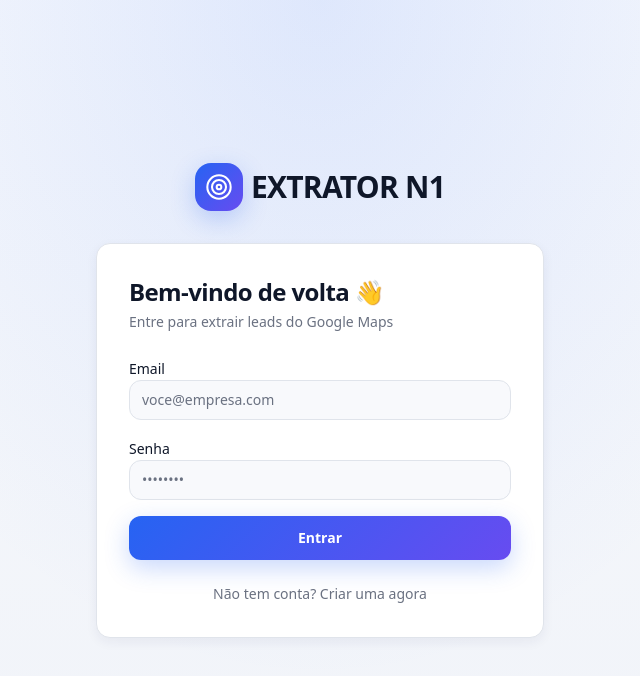
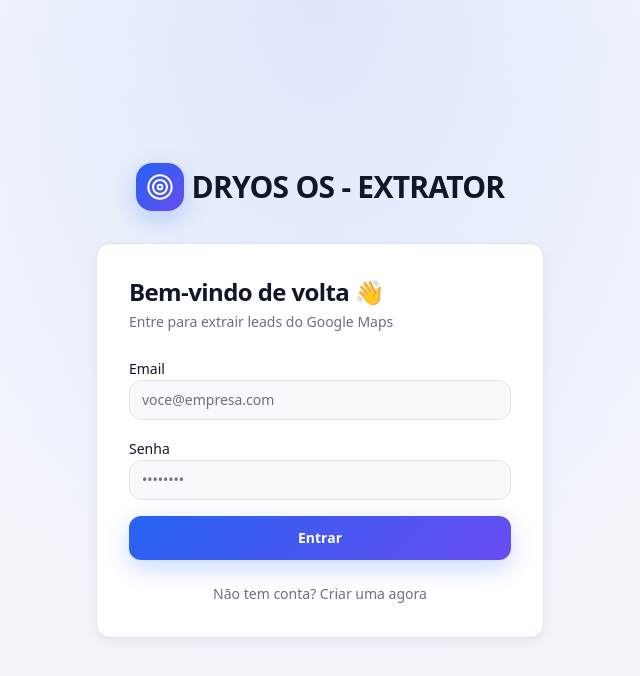
Before and after one commit to DRYOS-Studio/dryos_os_extractor_google, a React (Vite) app: page / in a window 1280 px wide. Shown: the top 676 px of the page, without its empty margins (320-960 px from the left). Built offline with nearby package versions, Linux system fonts and the light colour scheme; no server answers; the HTML template or start-up script is replaced by a standard one.

Commit message:
Rename app from EXTRATOR N1 to DRYOS OS - Extrator
Co-Authored-By: Claude Sonnet 5 <noreply@anthropic.com>

```diff
--- a/index.html
+++ b/index.html
@@ -3,9 +3,9 @@
   <head>
     <meta charset="UTF-8" />
     <meta name="viewport" content="width=device-width, initial-scale=1.0" />
-    <title>EXTRATOR N1 — Extraia leads do Google Maps em segundos</title>
+    <title>DRYOS OS - Extrator — Extraia leads do Google Maps em segundos</title>
     <meta name="description" content="Encontre leads qualificados do Google Maps por nicho e cidade. Filtros avançados, exportação, sem N8N — basta sua API key da Apify.">
-    <meta name="author" content="EXTRATOR N1" />
+    <meta name="author" content="DRYOS OS - Extrator" />
 
 
 
@@ -19,8 +19,8 @@
 
 
 
-  <meta property="og:title" content="EXTRATOR N1 — Extraia leads do Google Maps em segundos">
-  <meta name="twitter:title" content="EXTRATOR N1 — Extraia leads do Google Maps em segundos">
+  <meta property="og:title" content="DRYOS OS - Extrator — Extraia leads do Google Maps em segundos">
+  <meta name="twitter:title" content="DRYOS OS - Extrator — Extraia leads do Google Maps em segundos">
   <meta property="og:description" content="Encontre leads qualificados do Google Maps por nicho e cidade. Filtros avançados, exportação, sem N8N — basta sua API key da Apify.">
   <meta name="twitter:description" content="Encontre leads qualificados do Google Maps por nicho e cidade. Filtros avançados, exportação, sem N8N — basta sua API key da Apify.">
 </head>
--- a/src/components/leadhunter/ApifyKeyDialog.tsx
+++ b/src/components/leadhunter/ApifyKeyDialog.tsx
@@ -46,7 +46,7 @@ export const ApifyKeyDialog = ({ open, onOpenChange, onSaved }: Props) => {
           </div>
           <DialogTitle className="text-2xl font-semibold tracking-tight">Conecte sua conta Apify 🔑</DialogTitle>
           <DialogDescription className="text-base pt-2">
-            O EXTRATOR N1 usa a <strong>Apify</strong> para extrair leads do Google Maps. Você precisa apenas colar sua API token uma vez.
+            O DRYOS OS - Extrator usa a <strong>Apify</strong> para extrair leads do Google Maps. Você precisa apenas colar sua API token uma vez.
           </DialogDescription>
         </DialogHeader>
 
--- a/src/components/leadhunter/AppHeader.tsx
+++ b/src/components/leadhunter/AppHeader.tsx
@@ -18,7 +18,7 @@ export const AppHeader = () => {
           <div className="h-9 w-9 rounded-xl bg-gradient-primary flex items-center justify-center shadow-glow">
             <Target className="h-[22px] w-[22px] text-primary-foreground" strokeWidth={1.75} />
           </div>
-          <span className="font-display font-bold text-lg tracking-tight">EXTRATOR N1</span>
+          <span className="font-display font-bold text-lg tracking-tight">DRYOS OS - Extrator</span>
         </Link>
 
         {user && (
--- a/src/pages/Auth.tsx
+++ b/src/pages/Auth.tsx
@@ -55,7 +55,7 @@ export default function Auth() {
           </div>
           <div className="flex items-baseline">
             <span className="text-3xl font-bold tracking-tight leading-none text-foreground font-display uppercase">
-              EXTRATOR N1
+              DRYOS OS - Extrator
             </span>
           </div>
         </Link>
```
